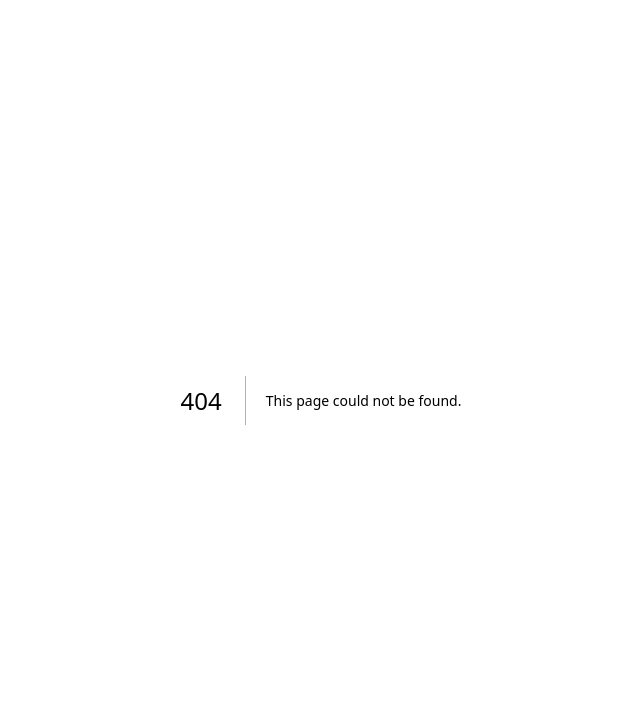
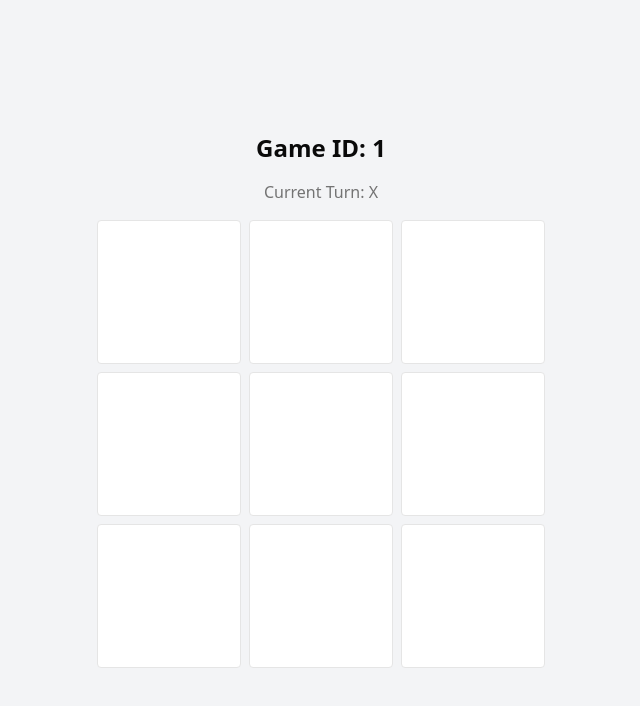
Before and after one commit to thehansong/accessibility-tic-tac-toe, a Next.js app: page /game/1 in a window 1280 px wide. Before the commit this address had no page. Shown: the top 706 px of the page, without its empty margins (319-959 px from the left). Built offline with nearby package versions, Linux system fonts and the light colour scheme.

Commit message:
implemented tic tac toe algo

```diff
--- /dev/null
+++ b/src/app/game/[id]/page.tsx
@@ -0,0 +1,100 @@
+"use client"
+
+import { useState } from "react"
+import { notFound } from "next/navigation"
+
+interface GamePageProps {
+  params: {
+    id: string
+  }
+}
+
+type Player = "X" | "O"
+type Cell = Player | null
+
+const winningCombos = [
+  [0, 1, 2],
+  [3, 4, 5],
+  [6, 7, 8],
+  [0, 3, 6],
+  [1, 4, 7],
+  [2, 5, 8],
+  [0, 4, 8],
+  [2, 4, 6],
+]
+
+export default function GamePage({ params }: GamePageProps) {
+  const gameId = params.id
+  if (!gameId) notFound()
+
+  const [board, setBoard] = useState<Cell[]>(Array(9).fill(null))
+  const [currentPlayer, setCurrentPlayer] = useState<Player>("X")
+  const [winner, setWinner] = useState<Player | "Draw" | null>(null)
+
+  const checkWinner = (newBoard: Cell[]) => {
+    for (const [a, b, c] of winningCombos) {
+      if (newBoard[a] && newBoard[a] === newBoard[b] && newBoard[b] === newBoard[c]) {
+        return newBoard[a]
+      }
+    }
+    return newBoard.every((cell) => cell !== null) ? "Draw" : null
+  }
+
+  const handleMove = (index: number) => {
+    if (board[index] || winner) return
+
+    const newBoard = [...board]
+    newBoard[index] = currentPlayer
+    setBoard(newBoard)
+
+    const result = checkWinner(newBoard)
+    if (result) {
+      setWinner(result)
+    } else {
+      setCurrentPlayer(currentPlayer === "X" ? "O" : "X")
+    }
+  }
+
+  return (
+    <main className="flex min-h-screen items-center justify-center p-4 bg-gray-100">
+      <div className="w-full max-w-md text-center space-y-4">
+        <h1 className="text-2xl font-bold" role="heading" aria-level={1}>
+          Game ID: {gameId}
+        </h1>
+        {winner ? (
+          <p className="text-xl font-semibold text-green-600" role="status" aria-live="assertive">
+            {winner === "Draw" ? "It’s a draw!" : `🎉 Player ${winner} wins!`}
+          </p>
+        ) : (
+          <p className="text-muted-foreground">Current Turn: {currentPlayer}</p>
+        )}
+
+        <div
+          className="grid grid-cols-3 gap-2"
+          role="grid"
+          aria-label="Tic Tac Toe board"
+        >
+          {board.map((value, i) => (
+            <button
+              key={i}
+              role="gridcell"
+              tabIndex={0}
+              aria-label={`Cell ${i + 1}, ${value ?? "empty"}`}
+              className="aspect-square border border-border rounded text-2xl font-bold flex items-center justify-center focus:outline-none focus:ring-2 focus:ring-ring hover:bg-muted cursor-pointer bg-white"
+              onClick={() => handleMove(i)}
+              onKeyDown={(e) => {
+                if (e.key === "Enter" || e.key === " ") {
+                  e.preventDefault()
+                  handleMove(i)
+                }
+              }}
+              disabled={!!value || !!winner}
+            >
+              {value}
+            </button>
+          ))}
+        </div>
+      </div>
+    </main>
+  )
+}
```
